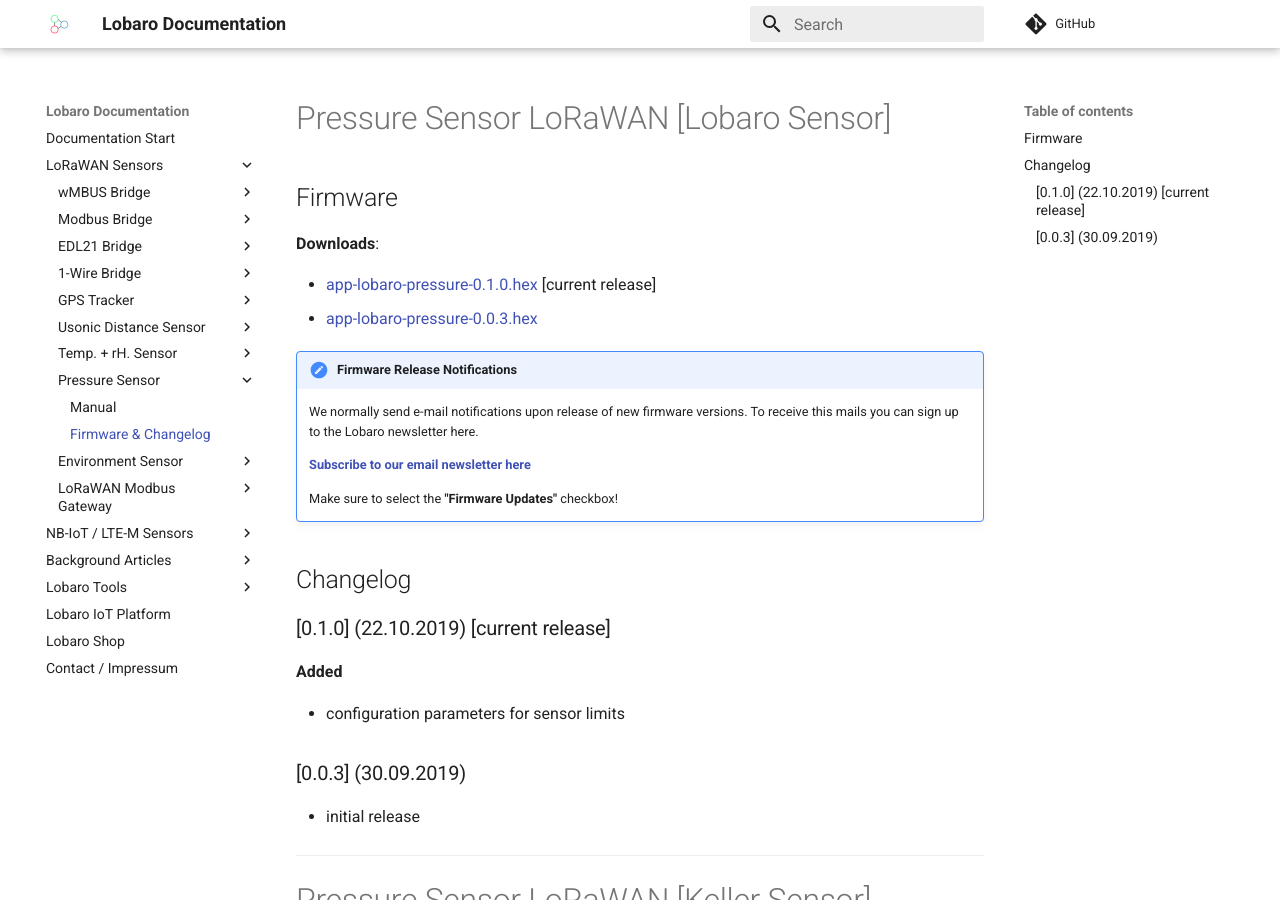
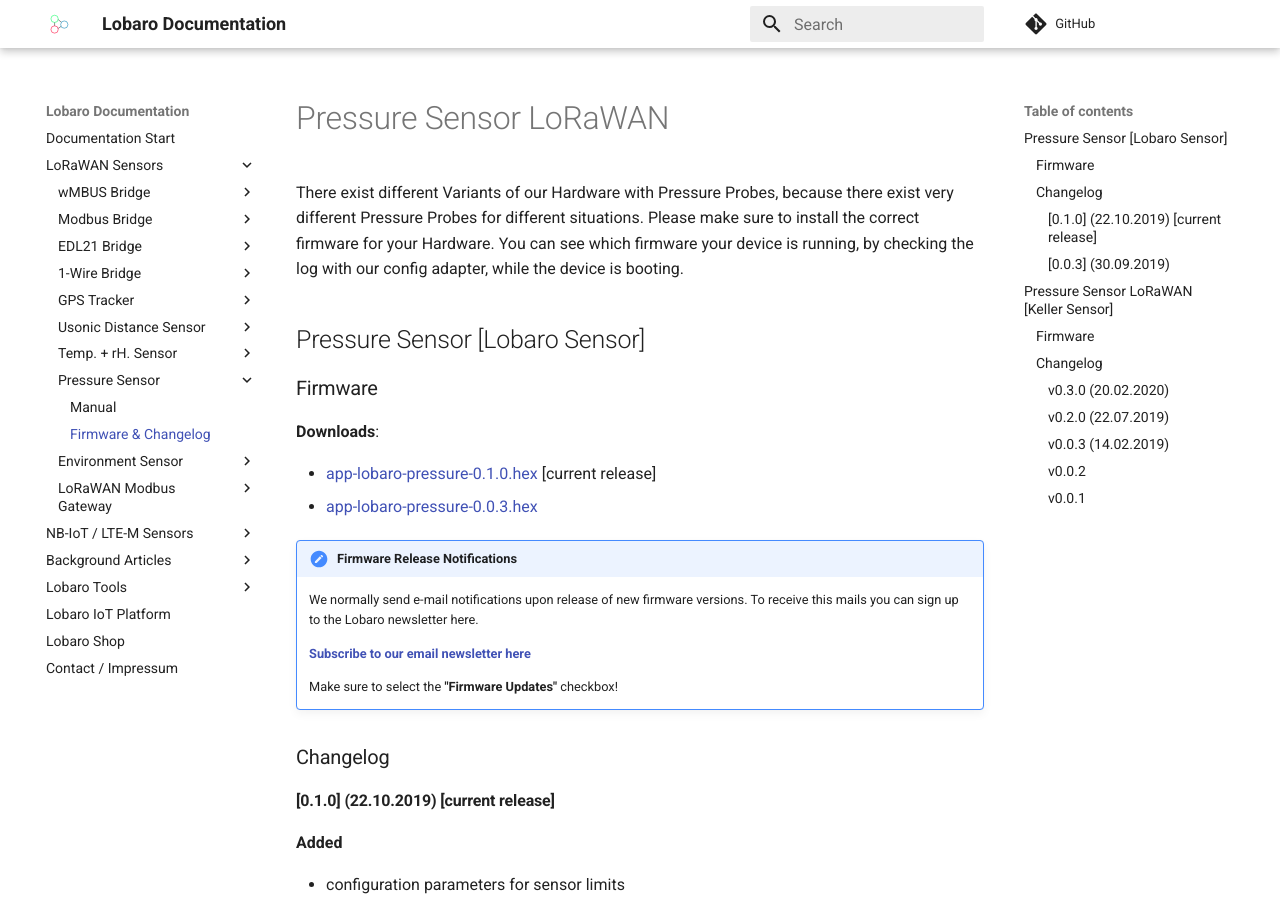
Before and after one commit to Lobaro/docs, an MkDocs documentation site: the page built from docs/lorawan-sensors/pressure-lorawan/firmware.md, in a window 1280 px wide and 900 px high. Built offline with MkDocs 1.6.1 and Material for MkDocs 9.7.7, drawn with Linux system fonts in a browser that asks for light colours; a script that is not in the unit is left out; comment, search, counter and statistics services are not loaded.

Commit message:
Add information about variants of pressure in firmware page.

```diff
--- a/docs/lorawan-sensors/pressure-lorawan/firmware.md
+++ b/docs/lorawan-sensors/pressure-lorawan/firmware.md
@@ -1,6 +1,12 @@
-# Pressure Sensor LoRaWAN [Lobaro Sensor]
+# Pressure Sensor LoRaWAN
+There exist different Variants of our Hardware with Pressure Probes, because there exist very
+different Pressure Probes for different situations. Please make sure to install the correct
+firmware for your Hardware. You can see which firmware your device is running, by checking the
+log with our config adapter, while the device is booting.
 
-## Firmware
+## Pressure Sensor [Lobaro Sensor]
+
+### Firmware
 
 **Downloads**:
 
@@ -15,42 +21,42 @@
 
     Make sure to select the **"Firmware Updates"** checkbox!
 
-## Changelog
+### Changelog
 
-### [0.1.0] (22.10.2019) [current release]
+#### [0.1.0] (22.10.2019) [current release]
 
 **Added**
 
  - configuration parameters for sensor limits
 
-### [0.0.3] (30.09.2019)
+#### [0.0.3] (30.09.2019)
 
 - initial release
 
 ----
-#Pressure Sensor LoRaWAN [Keller Sensor]
+## Pressure Sensor LoRaWAN [Keller Sensor]
 
-## Firmware
+### Firmware
 
 * [app-keller-pressure-TZ0-0.3.0.hex](firmware/app-keller-pressure-TZ0-0.3.0.hex) [current release]
 * [app-keller-pressure-0.2.0.hex](firmware/app-keller-pressure-0.2.0.hex)
 * [app-keller-pressure-0.0.3.hex](firmware/app-keller-pressure-0.0.3.hex)
 
-## Changelog
+### Changelog
 
-### v0.3.0 (20.02.2020)
+#### v0.3.0 (20.02.2020)
 - Changed to use new Lobaro LoRaWAN stack with remote config.
 - WARNING: default value for AppKey/JoinEUI changed!
 
-### v0.2.0 (22.07.2019)
+#### v0.2.0 (22.07.2019)
 - Added Battery Voltage to payload
 
-### v0.0.3 (14.02.2019)
+#### v0.0.3 (14.02.2019)
 - Reduce I2C speed from 10kHz to 1kHz for 10m cable
 
-### v0.0.2
+#### v0.0.2
 - Update LoRaWAN Stack
 - Reduce I2C speed from 100kHz to 10kHz
 
-### v0.0.1
+#### v0.0.1
 - inital version
```
